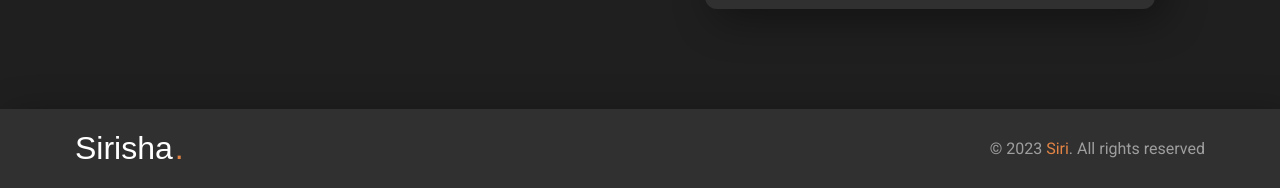
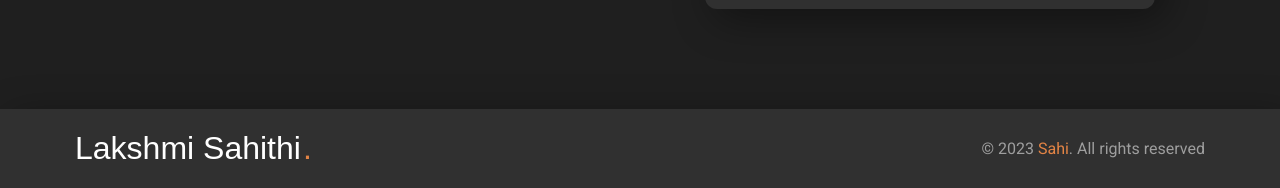
Before and after one commit to Sahithi-Vanga/sahithivanga, a plain HTML site: page index.html in a window 1280 px wide. Shown: the part 4113-4301 px from the top of the page. Drawn offline with nearby package versions, Linux system fonts and the light colour scheme; a web font is replaced by a local one.

Commit message:
Update index.html

```diff
--- a/index.html
+++ b/index.html
@@ -897,12 +897,12 @@
 
       <p class="h1 logo">
         <a href="#">
-         Sirisha<span>.</span>
+         Lakshmi Sahithi<span>.</span>
         </a>
       </p>
 
       <p class="copyright">
-        &copy; 2023 <a href="#">Siri</a>. All rights reserved
+        &copy; 2023 <a href="#">Sahi</a>. All rights reserved
       </p>
 
     </div>
```
